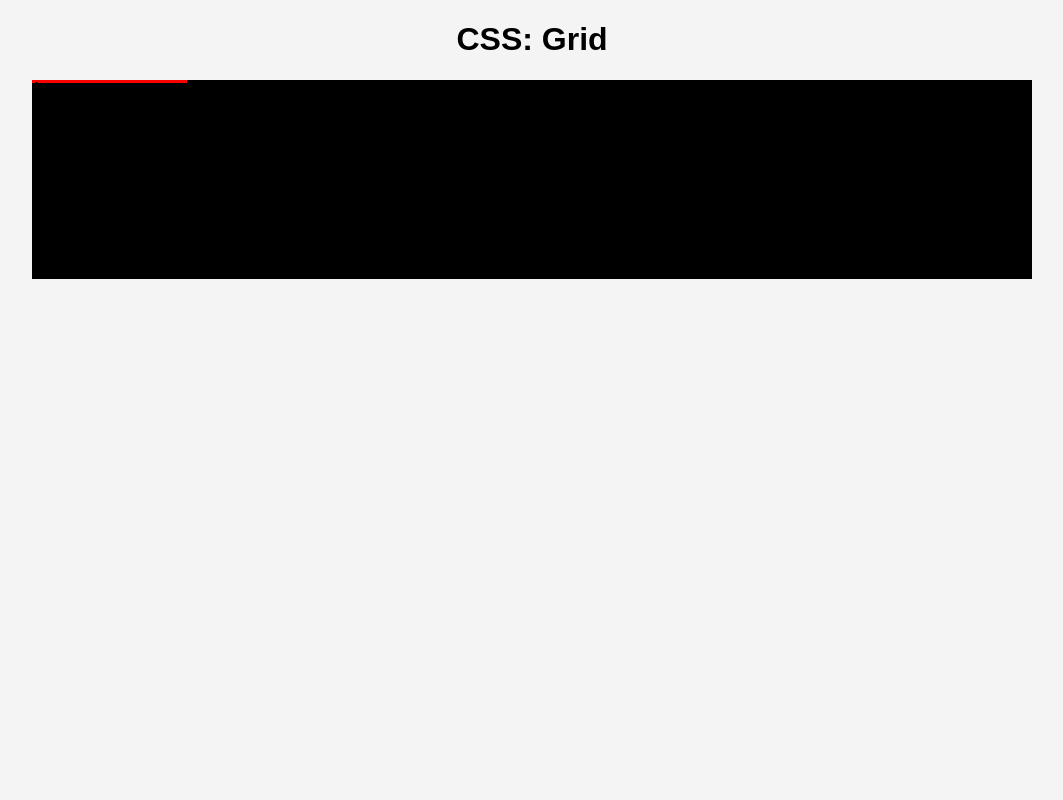
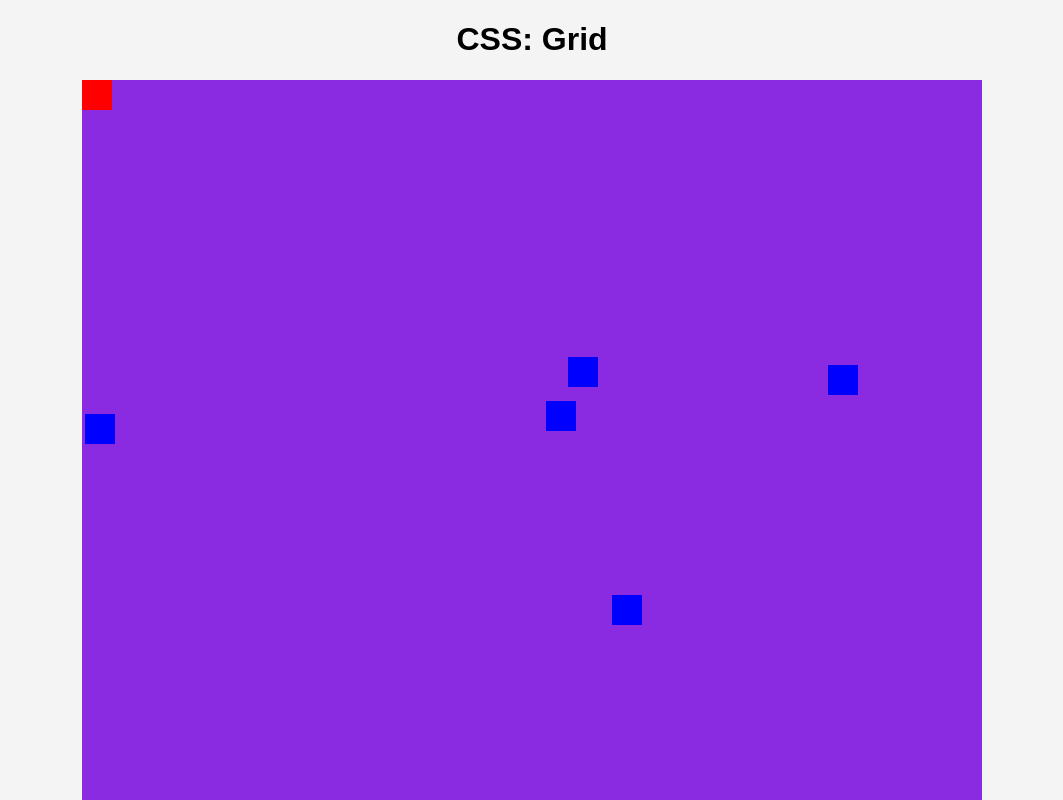
Before and after one commit to Patrex97/Project-Labyrinth, a plain HTML site: page index.html in a window 1280 px wide. Shown: the top 800 px of the page, without its empty margins (108-1171 px from the left). Drawn offline with Linux system fonts and the light colour scheme.

Commit message:
Player movement

```diff
--- a/index.css
+++ b/index.css
@@ -7,31 +7,27 @@ h1 {
     text-align: center;
 }
 
-.container {
-    max-width: 1000px;
+#gameArea {
+    width: 900px;
+    height: 900px;
     margin: 20px auto 0;
     background-color: blueviolet;
+    position: relative;
 }
 
-.grid-item {
-    color: #fff;
-    display: flex;
-    justify-content: center;
-    align-items: center;
-    text-align: center;
-    font-weight: bold;
-    font-size: 2rem;
-}
-
-.grid{
-    display:grid;
-    grid-template-columns: repeat(50, minmax(1px, 3px));
-    grid-template-rows: repeat(50, minmax(3px, 3px));
-    grid-gap:1px;
-    background:black;
+#player{
+    background-color: red;
+    position: absolute;
+    height:30px;
+    width:30px;
+    left:0px;
+    top:0px;
+    transition: all .4s linear;
 }
 
 .wall{
-    background-color: red;
-    grid-column: 1/ 40;
+    width:30px;
+    height: 30px;
+    position: absolute;
+    background-color: blue;
 }
--- a/index.html
+++ b/index.html
@@ -10,14 +10,16 @@
     </head>
     <body>
         <h1>CSS: Grid</h1>
-        <div class="container">
-            <div class="grid">
-                <div class="wall">
-                    1
-                </div>
+        <div id="gameArea" tabindex = "-1">
+            <div id="player">
+
             </div>
+            <div class="wall"> </div>
+            <div class="wall"> </div>
+            <div class="wall"> </div>
+            <div class="wall"> </div>
+            <div class="wall"> </div>
         </div>
-
         <script src="index.js"></script>
     </body>
 </html>
--- a/index.js
+++ b/index.js
@@ -0,0 +1,50 @@
+const gameArea = document.getElementById("gameArea");
+const player = document.getElementById("player");
+const rightBorder = document.getElementById("gameArea").offsetWidth;
+const bottomBorder = document.getElementById("gameArea").offsetHeight;
+const walls = document.getElementsByClassName("wall");
+let wallCollection = new Set();
+let playerX = 0;
+let playerY = 0;
+
+console.log(walls[0]);
+wallCreator();
+
+gameArea.addEventListener("keydown", playerMove);
+
+function playerMove(e){
+    setTimeout(function(){},2000);
+    switch(e.code){
+
+        case "KeyD": if(playerX + 30 < rightBorder) playerX += 30;
+        break;
+        case "KeyS": if(playerY + 30 < bottomBorder) playerY += 30;
+        break;
+        case "KeyA": if(playerX > 0) playerX -= 30;
+        break;
+        case "KeyW": if(playerY > 0) playerY -= 30;
+        break;
+    }
+
+    player.style.left = playerX+"px";
+    player.style.top = playerY+"px";
+
+}
+
+function wallCreator(){
+    for(let i = 0;i < 5; i++){
+        let wallX = randomInt();
+        let wallY = randomInt();
+        walls[i].style.left = wallX+"px";
+        walls[i].style.top = wallY+"px";
+        wallCollection.add({x: wallX, y: wallY});
+    }
+
+    wallCollection.forEach(value => {
+        console.log(value.x + " " + value.y);
+    });
+}
+
+function randomInt(){
+    return Math.floor((870 - 0) * Math.random());
+}
```
